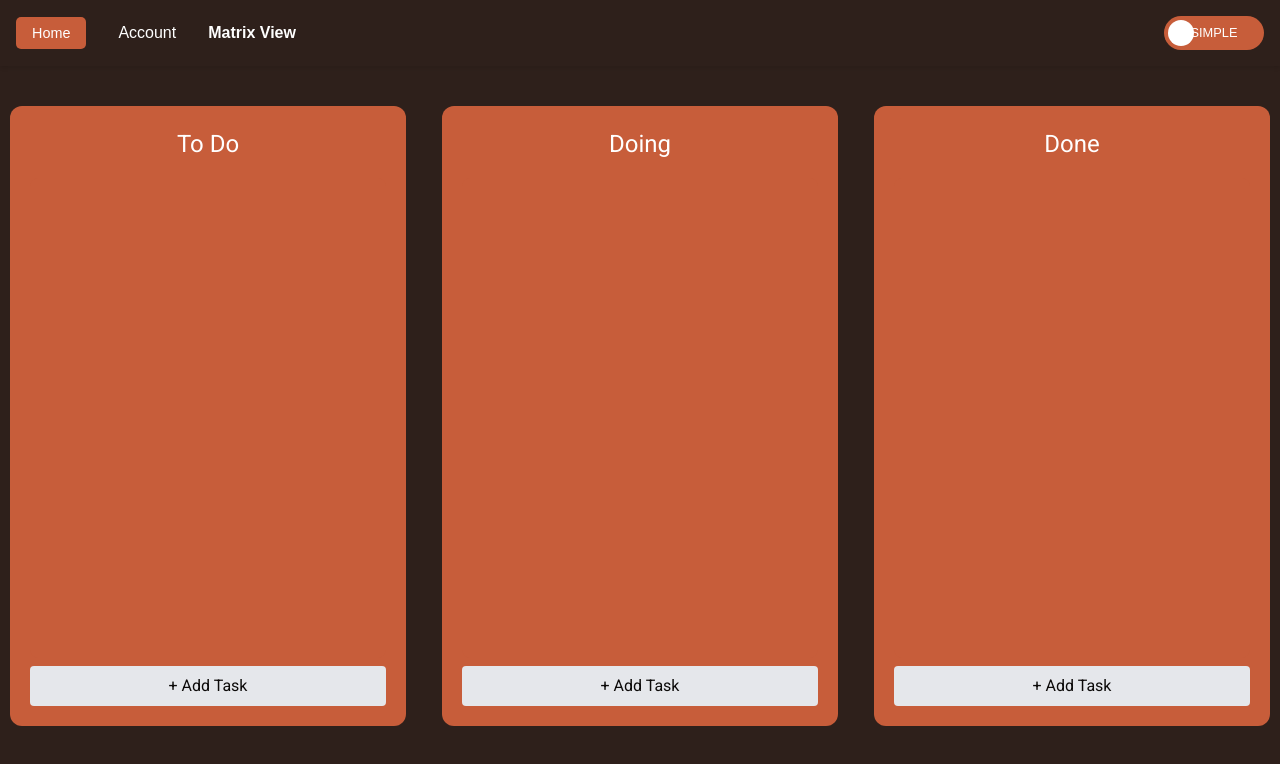
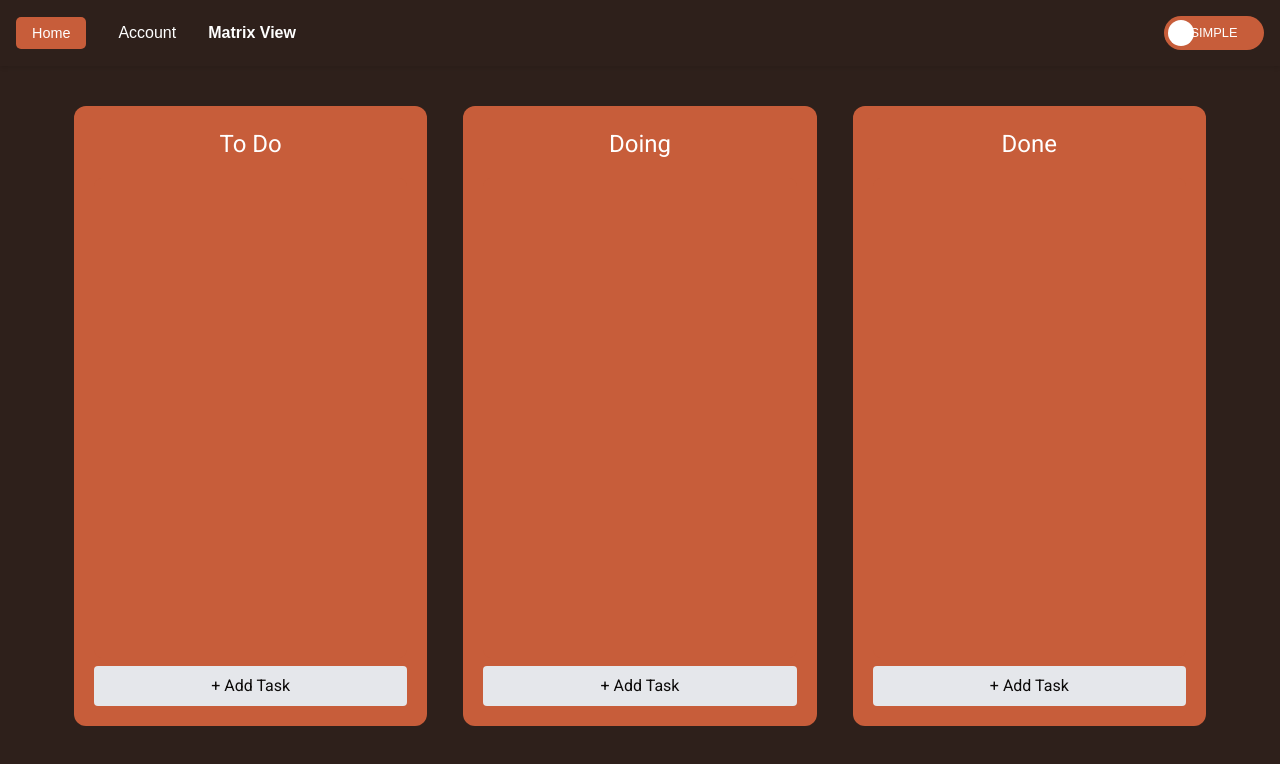
Before and after one commit to Yobamba/to-do-manager, a Next.js app: page / in a window 1280 px wide. Shown: the top 764 px of the page. Built offline with nearby package versions, Linux system fonts and the light colour scheme.

Commit message:
update column width and enhance task text wrapping for better layout

```diff
--- a/src/app/page.module.css
+++ b/src/app/page.module.css
@@ -113,7 +113,7 @@
   display: flex;
   gap: 1rem;
   /* padding: 1rem; */
-  width: 100%;
+  width: 90dvw;
   height: 80dvh;
   background-color: #2e201b;
 }
@@ -565,6 +565,7 @@ input:checked + .slider:before {
   display: flex;
   margin: 0 auto;
   align-items: flex-start; /* Added to make columns independent in height */
+  justify-content: center;
 }
 
 .card {
--- a/src/app/ui/cards.tsx
+++ b/src/app/ui/cards.tsx
@@ -278,6 +278,7 @@ export default function Cards() {
                                   minHeight: "50px",
                                   textWrapStyle: "pretty",
                                   overflowWrap: "anywhere",
+                                  whiteSpace: "pre-wrap",
                                   backgroundColor: snapshot.isDragging
                                     ? "#a84832"
                                     : "#6b2f21",
```
